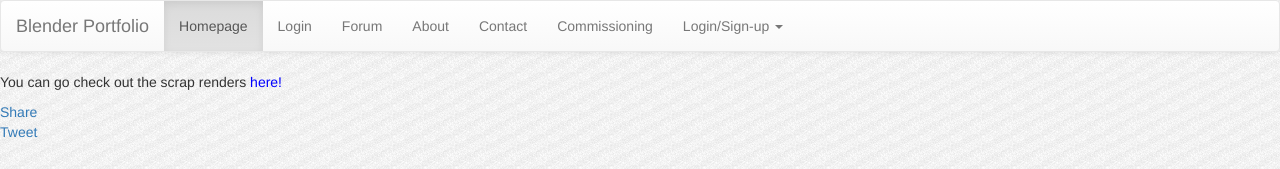
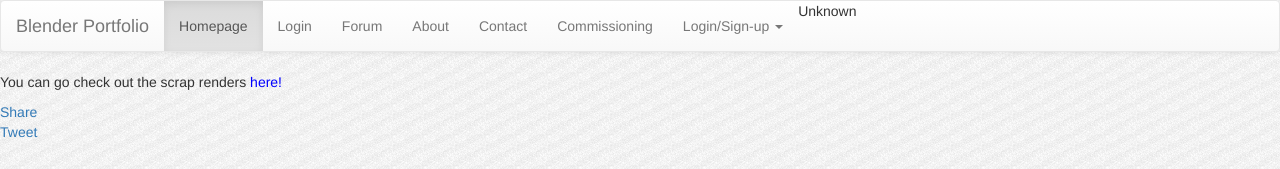
Before and after one commit to slothgamez/fireplex.github.io, a Jekyll site: the page index.html, which Jekyll copies as it is, in a window 1280 px wide. Shown: the top 169 px of the page. Built offline with Jekyll 4.4.1, drawn with Linux system fonts in a browser that asks for light colours; nearby versions of some CDN libraries; comment, search, counter and statistics services are not loaded.

Commit message:
Update index.html

```diff
--- a/index.html
+++ b/index.html
@@ -253,6 +253,7 @@
             <li><a href="#" style="font-size: 12px;">Forgot your password? </a></li>
           </ul>
         </li>
+				<span id="quickstart-sign-in-status">Unknown</span>
       </ul>
     </div><!-- /.navbar-collapse -->
   </div><!-- /.container-fluid -->
```
